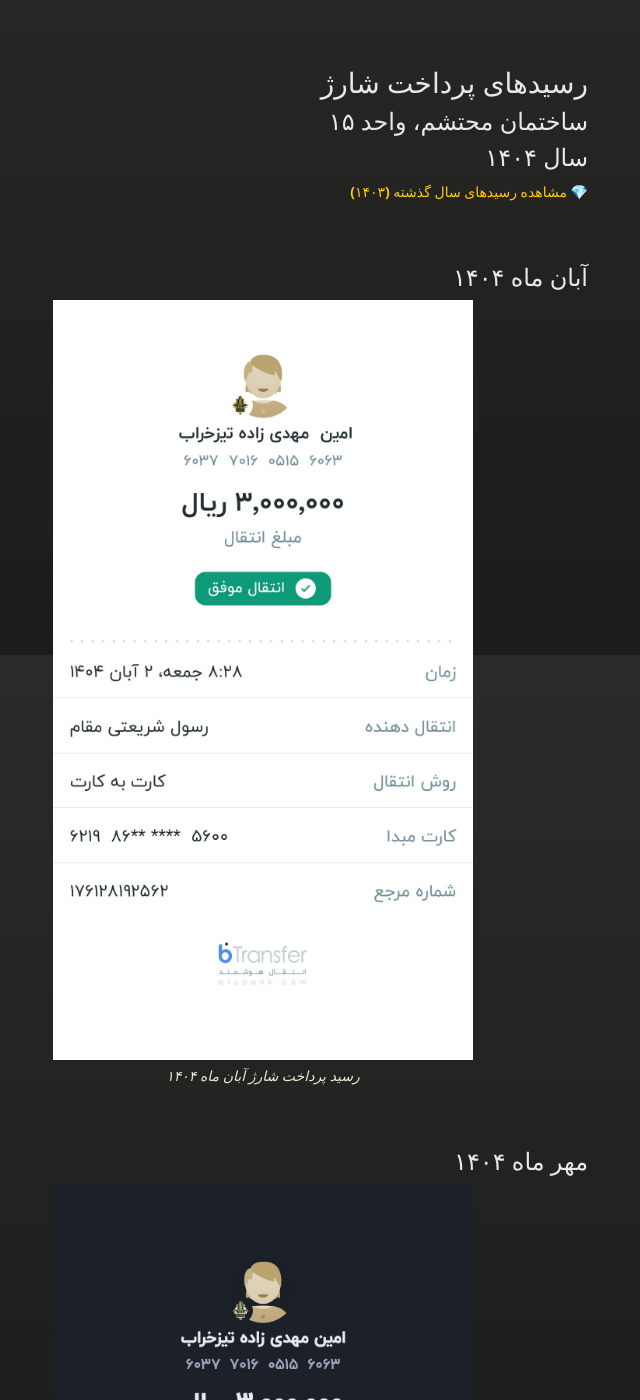
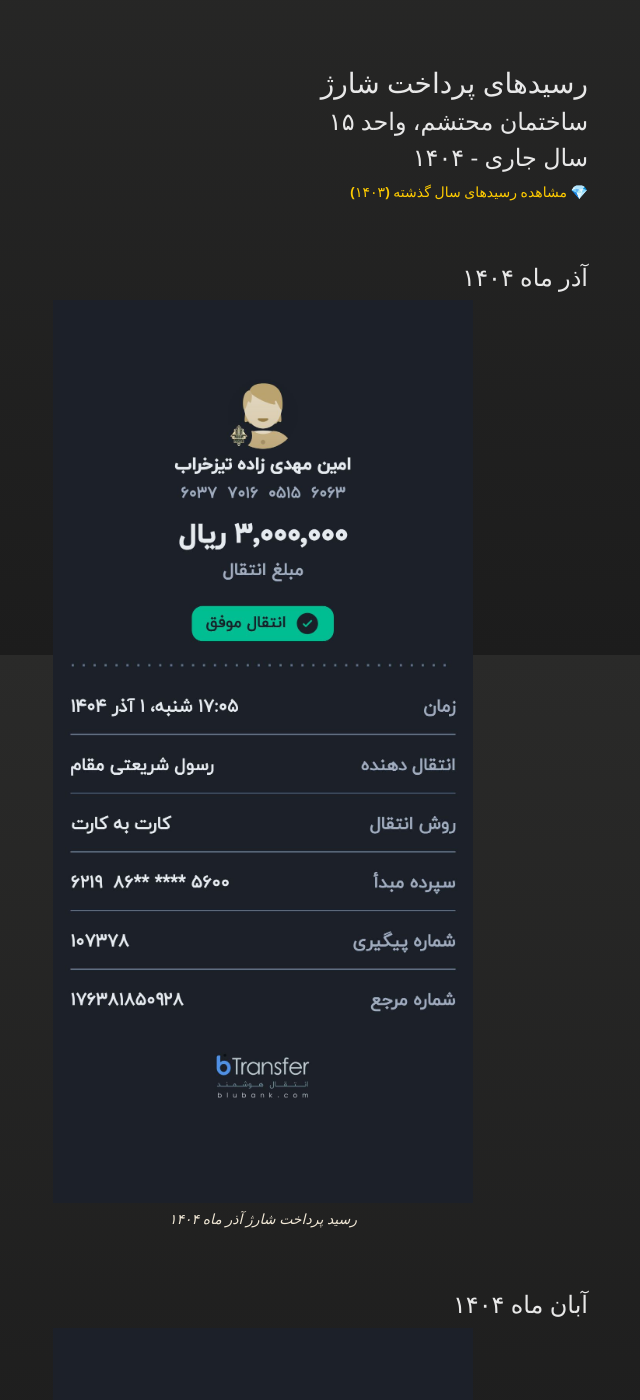
Before and after one commit to mohtasham-15/ns, a Jekyll site: the page built from index.md, in a window 1280 px wide and 1400 px high, scrolled down 245 px. Shown: the whole window, without its empty margins (377-1017 px from the left). Built offline with Jekyll 4.4.1, drawn with Linux system fonts in a browser that asks for light colours.

Commit message:
Update index.md

```diff
--- a/index.md
+++ b/index.md
@@ -11,7 +11,7 @@ rtl: true
 
 ## ساختمان محتشم، واحد ۱۵
 
-## سال ۱۴۰۴
+## سال جاری - ۱۴۰۴
 
 <div dir="rtl" align="right">
 <a href="./another-page.html"><strong> 💎 مشاهده رسید‌های سال گذشته (۱۴۰۳)</strong></a>
@@ -19,10 +19,19 @@ rtl: true
 
 <br/><br/>
 
+## آذر ماه ۱۴۰۴
+
+<div align="center">
+  <img src="./assets/images/pay/Azar-1404.jpg" alt="رسید-ماه-آذر" width="420px"/>
+  <br>
+  <em>رسید پرداخت شارژ آذر ماه ۱۴۰۴</em>
+</div>
+<br><br/>
+
 ## آبان ماه ۱۴۰۴
 
 <div align="center">
-  <img src="./assets/images/pay/aban-1404.jpg" alt="رسید-ماه-آبان" width="420px"/>
+  <img src="./assets/images/pay/Aban-1404.jpg" alt="رسید-ماه-آبان" width="420px"/>
   <br>
   <em>رسید پرداخت شارژ آبان ماه ۱۴۰۴</em>
 </div>
```
